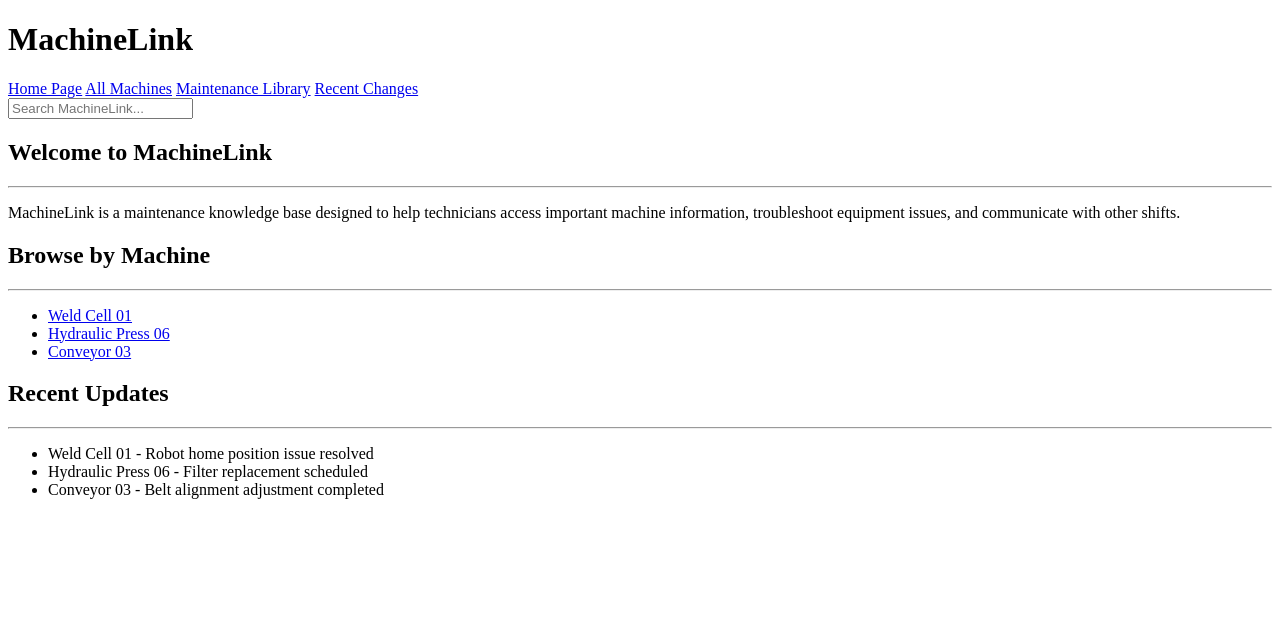
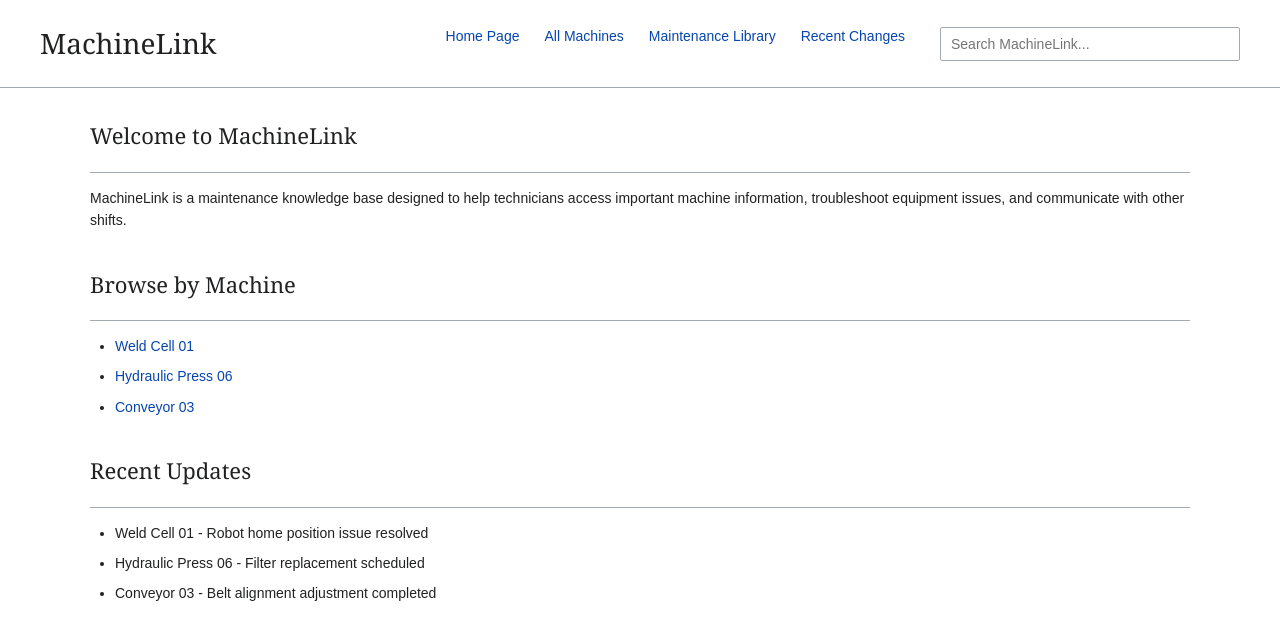
Before and after one commit to aabledso/machineLink, a plain HTML site: page index.html in a window 1280 px wide. Drawn offline with Linux system fonts and the light colour scheme.

Commit message:
Linked stylesheet and styled homepage

```diff
--- a/index.html
+++ b/index.html
@@ -5,6 +5,7 @@
     <meta charset="UTF-8">
     <meta name="viewport" content="width=device-width, initial-scale=1.0">
     <title>MachineLink</title>
+    <link rel="stylesheet" href="style.css">
 </head>
 
 <body>
--- /dev/null
+++ b/style.css
@@ -0,0 +1,99 @@
+body {
+    background-color: #ffffff;
+    color: #202122;
+    font-family: Arial, Helvetica, sans-serif;
+    font-size: 14px;
+    line-height: 1.6;
+    margin: 0;
+    padding: 0;
+}
+
+h1,
+h2 {
+    font-family: Georgia, 'Times New Roman', Times, serif;
+    font-weight: normal;
+}
+
+h1 {
+    font-size: 28px;
+}
+
+h2 {
+    font-size: 22px;
+}
+
+hr {
+    border: none;
+    border-top: 1px solid #a2a9b1;
+}
+
+a {
+    color: #0645ad;
+    text-decoration: none;
+}
+
+a:hover {
+    text-decoration: underline;
+}
+
+a:visited {
+    color: #0b0080;
+}
+
+header {
+    display: flex;
+    align-items: center;
+    gap: 35px;
+    padding: 20px 40px;
+    border-bottom: 1px solid #a2a9b1;
+}
+
+header h1 {
+    margin: 0;
+    white-space: nowrap;
+}
+
+nav {
+    display: flex;
+    gap: 25px;
+    margin-bottom: 15px;
+    margin-left: auto;
+}
+
+nav a {
+    font-size: 14px;
+    padding: 5px 0;
+}
+
+nav a:hover {
+    border-bottom: 2px solid #0645ad;
+    text-decoration: none;
+}
+
+header input {
+    width: 300px;
+    max-width: 100%;
+    padding: 8px 10px;
+    border: 1px solid #a2a9b1;
+    border-radius: 2px;
+    font-family: Arial, Helvetica, sans-serif;
+    font-size: 14px;
+}
+
+main {
+    max-width: 1100px;
+    margin: 30px auto;
+    padding: 0 30px;
+}
+
+section {
+    margin-top: 35px;
+}
+
+section ul {
+    padding-left: 25px;
+}
+
+section li {
+    margin-bottom: 8px;
+}
```
